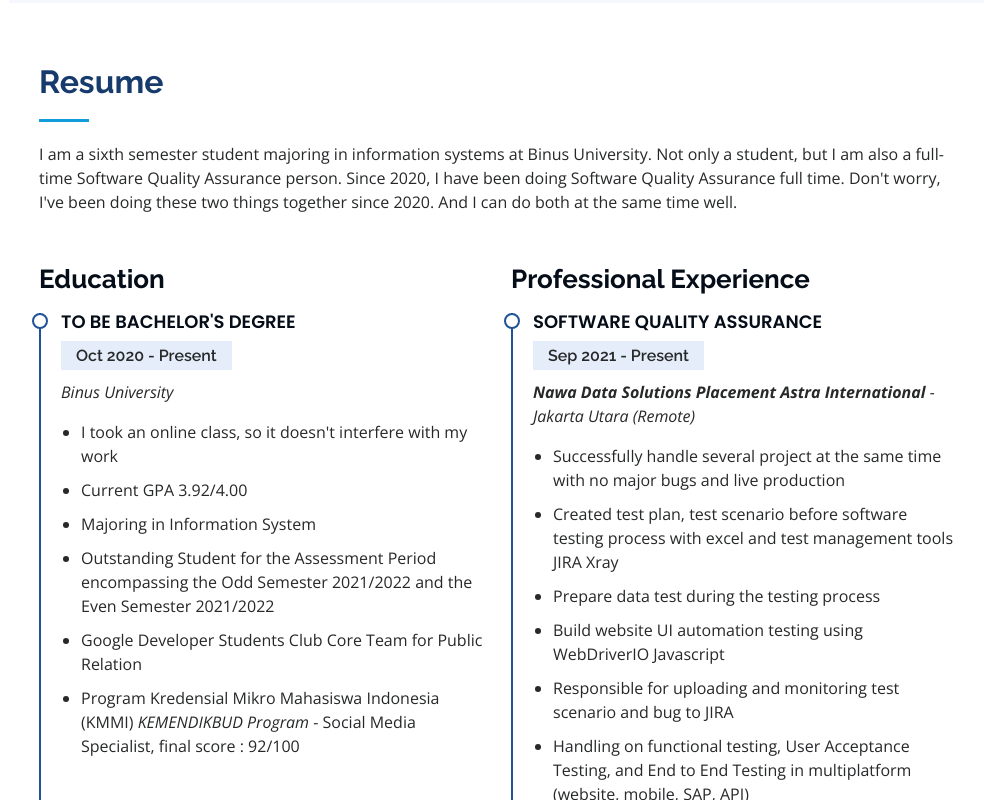
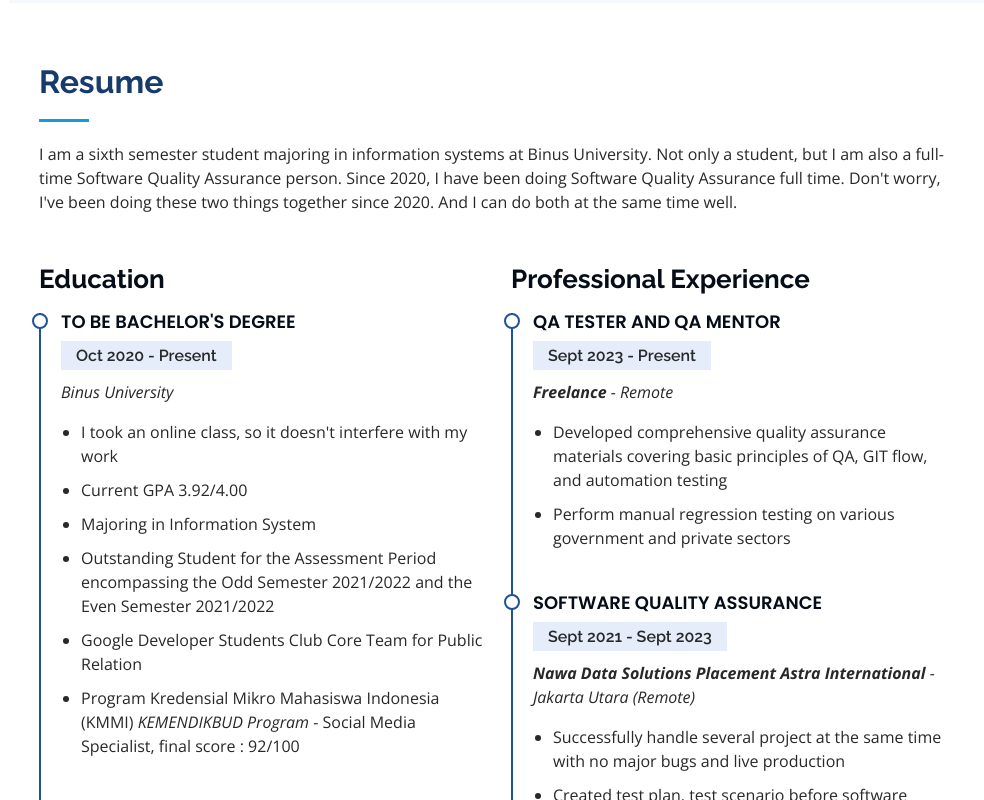
Before and after one commit to anisanursekararum/anisanursekararum.github.io, a plain HTML site: page index.html in a window 1280 px wide. Shown: the part 2000-2800 px from the top of the page, without its empty margins (291-1275 px from the left). Drawn offline with nearby package versions, Linux system fonts and the light colour scheme.

Commit message:
update professional experience

```diff
--- a/index.html
+++ b/index.html
@@ -286,8 +286,17 @@
             <div class="col-lg-6" data-aos="fade-up" data-aos-delay="100">
               <h3 class="resume-title">Professional Experience</h3>
               <div class="resume-item">
+                <h4>QA Tester and QA Mentor</h4>
+                <h5>Sept 2023 - Present</h5>
+                <p><em><strong>Freelance</strong> - Remote</em></p>
+                <ul>
+                  <li>Developed comprehensive quality assurance materials covering basic principles of QA, GIT flow, and automation testing</li>
+                  <li>Perform manual regression testing on various government and private sectors</li>
+                </ul>
+              </div>
+              <div class="resume-item">
                 <h4>Software Quality Assurance</h4>
-                <h5>Sep 2021 - Present</h5>
+                <h5>Sept 2021 - Sept 2023</h5>
                 <p><em><strong>Nawa Data Solutions Placement Astra International</strong> - Jakarta Utara (Remote)</em></p>
                 <ul>
                   <li>Successfully handle several project at the same time with no major bugs and live production</li>
```
